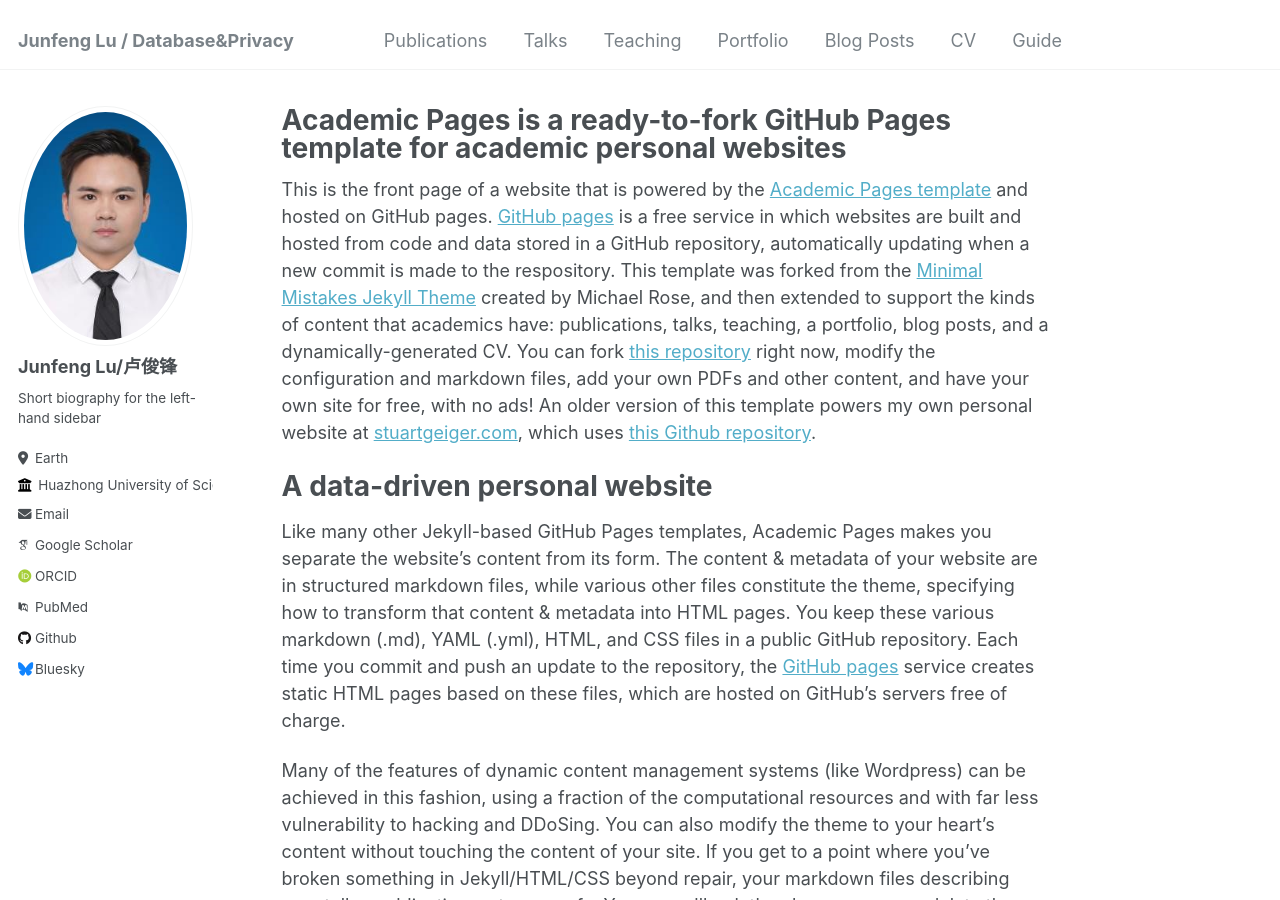
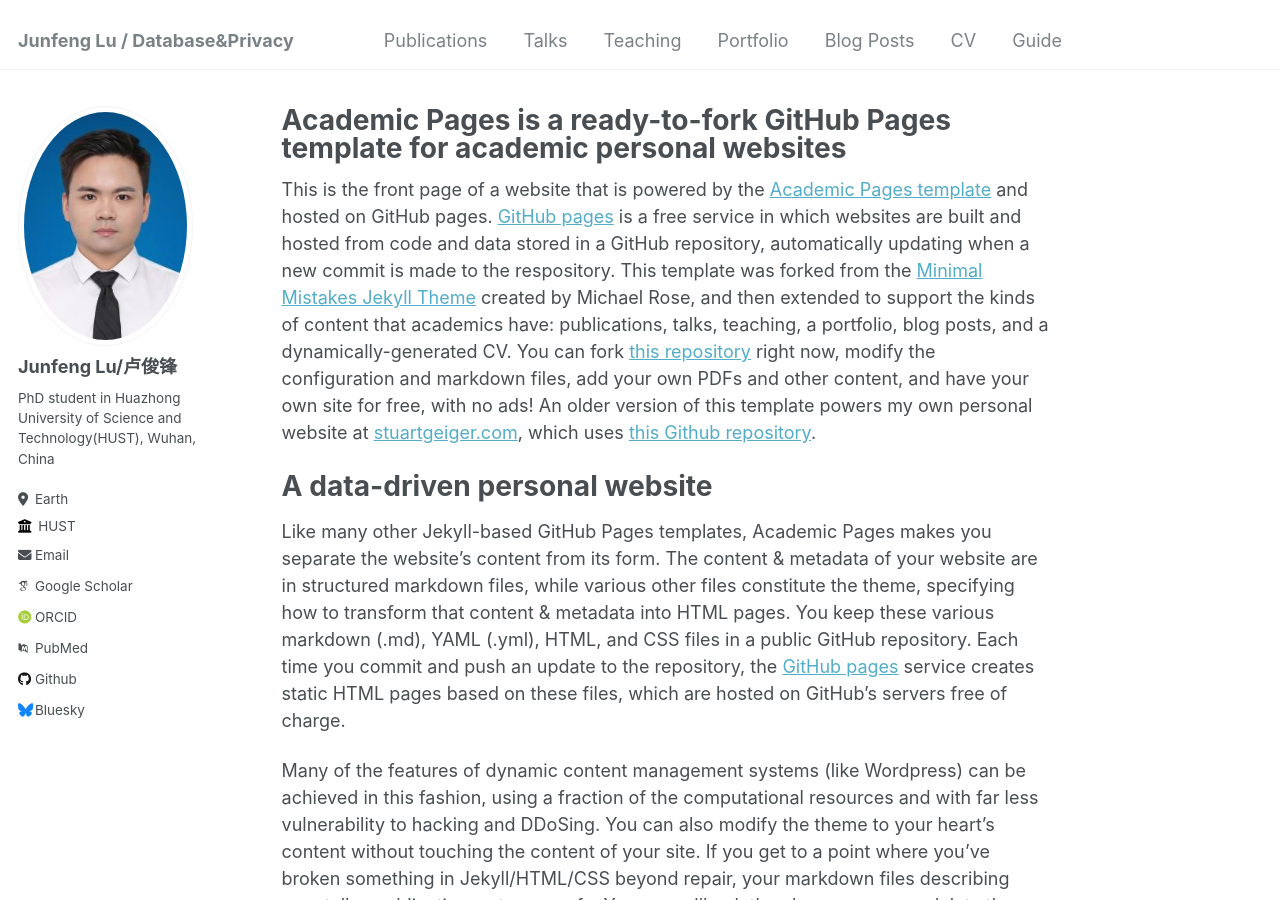
Before and after one commit to richardlujunfeng/richardloo, a Jekyll site: the page built from _pages/about.md, in a window 1280 px wide and 900 px high. Built offline with Jekyll 4.4.1, drawn with Linux system fonts in a browser that asks for light colours; some web fonts are replaced.

Commit message:
Update _config.yml

```diff
--- a/_config.yml
+++ b/_config.yml
@@ -24,9 +24,9 @@ author:
   avatar           : "profile.jpg"
   name             : "Junfeng Lu/卢俊锋"
   pronouns         : # example: "she/her"
-  bio              : "Short biography for the left-hand sidebar"
+  bio              : "PhD student in Huazhong University of Science and Technology(HUST), Wuhan, China"
   location         : "Earth"
-  employer         : "Huazhong University of Science and Technology(HUST)"
+  employer         : "HUST"
   uri              : # URL
   email            : "jflu@hust.edu.cn"
 
```
